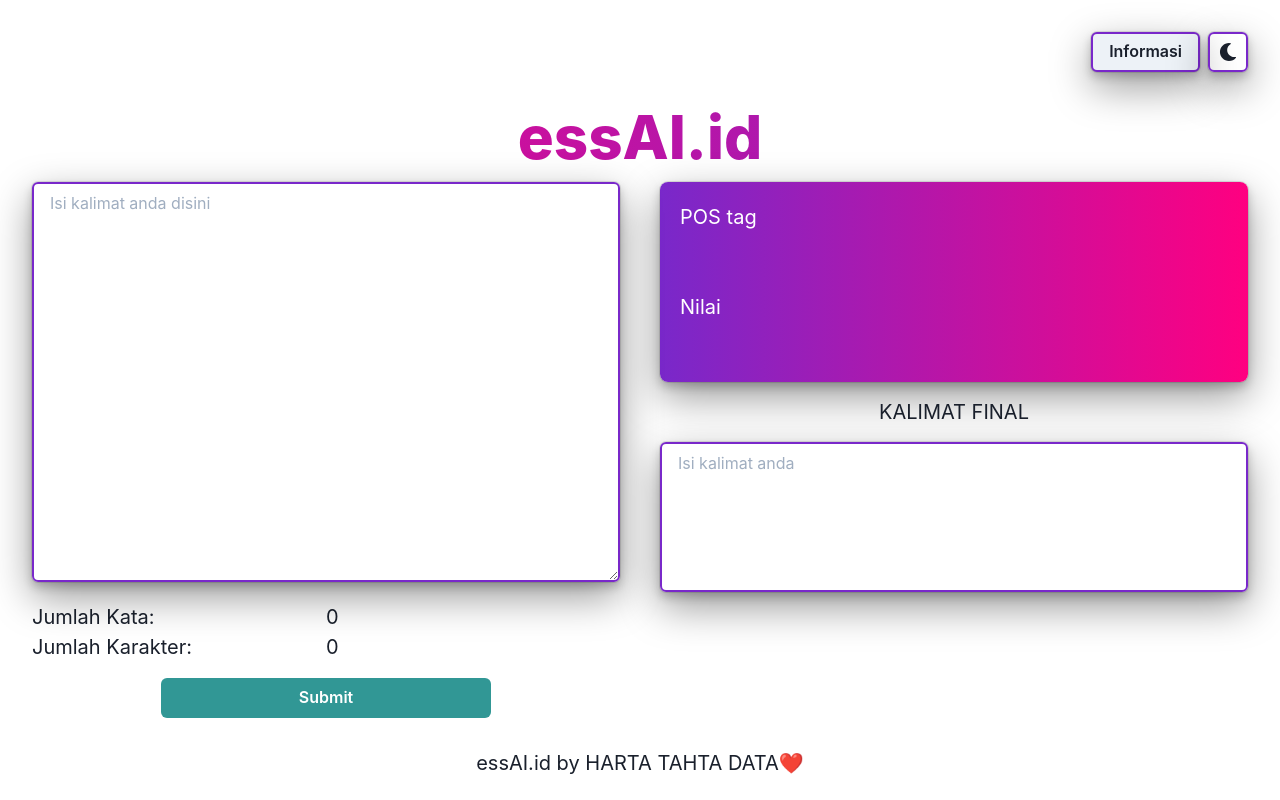
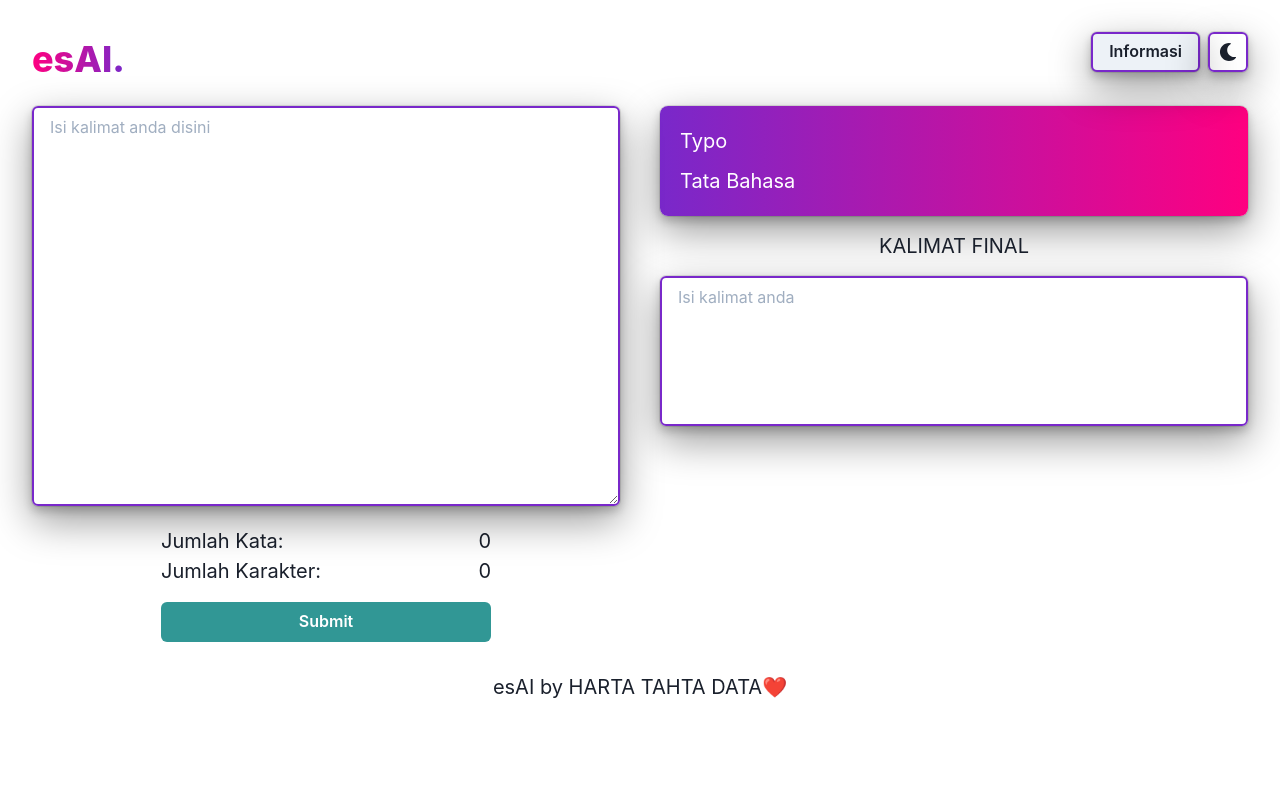
Before and after one commit to neodroid/HTD-Compfest-Front-End, a React (Create React App) app: page / in a window 1280 px wide. Built offline with nearby package versions, Linux system fonts and the light colour scheme.

Commit message:
add typo UI, change esai.

```diff
--- a/package.json
+++ b/package.json
@@ -3,6 +3,7 @@
   "version": "0.1.0",
   "private": true,
   "dependencies": {
+    "@chakra-ui/icons": "^1.0.15",
     "@chakra-ui/react": "^1.0.0",
     "@emotion/react": "^11.0.0",
     "@emotion/styled": "^11.0.0",
--- a/public/index.html
+++ b/public/index.html
@@ -7,7 +7,7 @@
     <meta name="theme-color" content="#000000" />
     <meta
       name="description"
-      content="EssAI.id memastikan semua yang kamu tulis efektif dan bebas dari kesalahan sesuai dengan PUEBI menggunakan Kecerdasan Buatan"
+      content="esAI memastikan semua yang kamu tulis efektif dan bebas dari kesalahan sesuai dengan PUEBI menggunakan Kecerdasan Buatan"
     />
     <link rel="apple-touch-icon" href="%PUBLIC_URL%/logo192.png" />
     <!--
@@ -24,7 +24,7 @@
       work correctly both with client-side routing and a non-root public URL.
       Learn how to configure a non-root public URL by running `npm run build`.
     -->
-    <title>essAI.id</title>
+    <title>esAI.</title>
   </head>
   <body>
     <noscript>You need to enable JavaScript to run this app.</noscript>
--- a/src/App.js
+++ b/src/App.js
@@ -15,11 +15,14 @@ import {
   ModalFooter,
   ModalBody,
   ModalCloseButton,
-  Image,
+  Center,
   Button,
   useDisclosure,
-  useColorModeValue,
+  Icon,
+  Wrap,
+  WrapItem,
 } from '@chakra-ui/react';
+import { ArrowForwardIcon } from '@chakra-ui/icons';
 
 import { Formik, Form } from 'formik';
 import { ColorModeSwitcher } from './ColorModeSwitcher';
@@ -32,8 +35,8 @@ function App() {
   const [isSubmitting, setSubmitting] = React.useState(false);
   const [essai, setEssai] = React.useState(null);
   const [tag, setTag] = React.useState([]);
-  const [typo, setTypo] = React.useState([]);
-  const [word, setWord] = React.useState([]);
+  const [typo, setTypo] = React.useState(['']);
+  const [awal, setAwal] = React.useState(['']);
   const [grammar, setGrammar] = React.useState([]);
   const [final, setFinal] = React.useState(null);
 
@@ -90,10 +93,38 @@ function App() {
       });
   };
 
-  const listItems = tag.map(number => <Text mr="2">{number + ''}</Text>);
+  // const listItems = tag.map(hit => <Text mr="2">{hit + ''}</Text>);
+  const listAwal = awal.map((hit, index) =>
+    hit.toLowerCase() != typo[index].toLowerCase() ? (
+      <Flex minW="150px" justifyContent="space-between">
+        <Text color="red" px="10px" borderRadius="lg" as="s" textColor="red">
+          <Text color="white" px="10px" borderRadius="lg">
+            {hit}
+          </Text>
+        </Text>
+        <Center>
+          <Icon as={ArrowForwardIcon} color="white" />
+        </Center>
+
+        <Center
+          bg="green.500"
+          h="auto"
+          px="10px"
+          color="white"
+          borderRadius="md"
+        >
+          {typo[index]}
+        </Center>
+      </Flex>
+    ) : (
+      <></>
+    )
+  );
 
   useEffect(() => {
     essai ? setTag(essai.pos_tagger) : setTag([]);
+    essai ? setAwal(essai.kalimat_awal) : setAwal([]);
+    essai ? setTypo(essai.typo) : setTypo([]);
     essai ? setFinal(essai.kalimat_final) : setFinal([]);
   }, [essai]);
 
@@ -102,7 +133,18 @@ function App() {
       {/* <Fonts /> */}
       <Box textAlign="center" fontSize="xl">
         <Grid minH="75vh" p={3}>
-          <Flex w="100%" justifyContent="flex-end" p="5">
+          <Flex w="100%" p="5" justifyContent="space-between">
+            <Flex justifySelf="flex-start">
+              <Text
+                bgGradient="linear(to-l, #7928CA,#FF0080)"
+                bgClip="text"
+                fontSize="4xl"
+                fontWeight="extrabold"
+              >
+                esAI.
+              </Text>
+            </Flex>
+            <Flex>
               <Button
                 onClick={onOpen}
                 borderColor="#7928CA"
@@ -113,16 +155,7 @@ function App() {
               </Button>
               <ColorModeSwitcher />
             </Flex>
-          <Box>
-            <Text
-              bgGradient="linear(to-l, #7928CA,#FF0080)"
-              bgClip="text"
-              fontSize="6xl"
-              fontWeight="extrabold"
-            >
-              essAI.id
-            </Text>
-          </Box>
+          </Flex>
           <Modal
             isOpen={isOpen}
             onClose={onClose}
@@ -159,7 +192,7 @@ function App() {
             </ModalContent>
           </Modal>
           <SimpleGrid columns={2} spacing={10} minChildWidth="250px" px="5">
-            <Box>
+            <Box justifyContent="center">
               <Textarea
                 focusBorderColor="#FF0080"
                 border="2px"
@@ -171,12 +204,19 @@ function App() {
                 onChange={handleInputChange}
                 boxShadow="dark-lg"
               />
-              <SimpleGrid columns={2} textAlign="left" mt="5">
+              <Flex justify="center">
+                <Box textAlign="left" mt="5" justifySelf="center" w="330px">
+                  <Flex justifyContent="space-between">
                     <Text>Jumlah Kata:</Text>
                     <Text>{wordCount}</Text>
+                  </Flex>
+
+                  <Flex justifyContent="space-between">
                     <Text>Jumlah Karakter:</Text>
-                <Text>{charCount}</Text>
-              </SimpleGrid>
+                    <Text justifyItems="flex-end">{charCount}</Text>
+                  </Flex>
+                </Box>
+              </Flex>
               <Button
                 mt={4}
                 colorScheme="teal"
@@ -187,6 +227,8 @@ function App() {
                 alignSelf="center"
                 w="330px"
                 isLoading={isSubmitting}
+                // bgGradient="linear(to-l, #FF0080,#7928CA)"
+                // _hover={{ bg: '#ebedf0' }}
               >
                 Submit
               </Button>
@@ -194,7 +236,7 @@ function App() {
             <Box>
               <SimpleGrid
                 w="100%"
-                h="200"
+                h="auto"
                 bgGradient="linear(to-r, #7928CA, #FF0080)"
                 borderRadius="lg"
                 px="5"
@@ -203,49 +245,29 @@ function App() {
               >
                 <>
                   <Box
-                    h="50px"
                     textAlign="left"
                     borderRadius="lg"
                     fontWeight="400"
                     color="white"
                   >
-                    POS tag
+                    Typo
                   </Box>
-                  <Flex maxW="100%">{listItems}</Flex>
+                  <Wrap w="100%" h="auto">
+                    {listAwal}
+                  </Wrap>
 
-                  {/* <Box
-                    h="50px"
+                  <Box
+                    mt="10px"
                     borderRadius="lg"
                     textAlign="left"
                     fontWeight="400"
                     color="white"
                   >
-                    Kalimat Final
-                  </Box>
-
-                  <Flex>
-                    <Text>{final}</Text>
-                  </Flex> */}
-                  <Box
-                    h="50px"
-                    borderRadius="lg"
-                    textAlign="left"
-                    fontWeight="400"
-                    color="white"
-                  >
-                    Nilai
+                    Tata Bahasa
                   </Box>
                 </>
               </SimpleGrid>
-              <Text
-                // bgGradient="linear(to-l, #7928CA,#FF0080)"
-                // bgClip="text"
-                // fontSize="6xl"
-                // fontWeight="BOLD"
-                mt="15px"
-              >
-                KALIMAT FINAL
-              </Text>
+              <Text mt="15px">KALIMAT FINAL</Text>
               <Textarea
                 mt="15px"
                 focusBorderColor="#FF0080"
@@ -263,7 +285,7 @@ function App() {
               />
             </Box>
           </SimpleGrid>{' '}
-          <Text mt="30">essAI.id by HARTA TAHTA DATA❤️</Text>
+          <Text mt="30">esAI by HARTA TAHTA DATA❤️</Text>
         </Grid>
       </Box>
     </ChakraProvider>
```
Also changed, not shown: 1 other file (tests, documents, lock files or other folders). Lines whose indentation alone changed are shown as unchanged.
